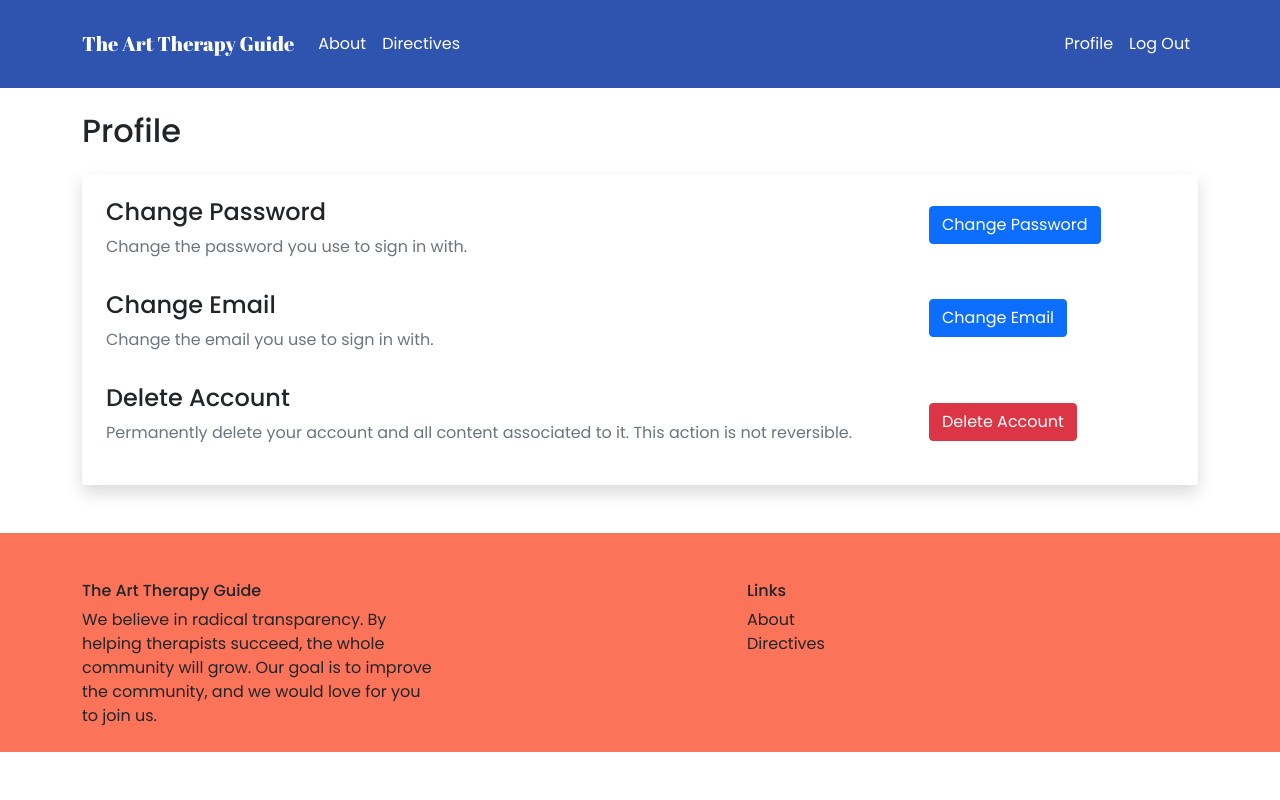
After one commit to brennan-wright/ArtTherapyGuide, a Django app: page /user/profile/ in a window 1280 px wide. The commit adds this page. Run offline with Django 3.2, Linux system fonts and the light colour scheme; the visitor is signed in with stand-in values (Sample User, id 1); parts of the project's set-up code (start-up, migrations or seed data) failed here and were passed over; some libraries are stand-ins or nearby versions.

Commit message:
Adding profile

```diff
--- a/arttherapy/urls.py
+++ b/arttherapy/urls.py
@@ -6,6 +6,7 @@ from django.conf.urls import include, url
 from django.contrib import admin
 from django.urls import path
 from django.views.generic.base import TemplateView
+from users import urls as users_urls
 
 from . import views as health_check
 from .views import AboutView, HomeView
@@ -25,6 +26,7 @@ urlpatterns = [
          AboutView.as_view(), name='about'),
     path('',
          HomeView.as_view(), name='home'),
+    path('user/', include(users_urls)),
 
 ]
 
--- a/frontend/templates/navbar.html
+++ b/frontend/templates/navbar.html
@@ -20,7 +20,7 @@
             <ul class="navbar-nav d-flex">
                 {% if request.user.is_authenticated %}
                 <li class="nav-item">
-                    <a class="nav-link active" href="#">Profile</a>
+                    <a class="nav-link active" href="{% url 'profile' %}">Profile</a>
                 </li>
                 <li class="nav-item">
                     <a class="nav-link active" href="{% url 'account_logout' %}">{% trans "Log Out" %}</a>
--- /dev/null
+++ b/frontend/templates/users/profile.html
@@ -0,0 +1,52 @@
+{% extends "base.html" %}
+
+{% block meta_description %}
+{% endblock %}
+
+{% block head_title %}
+Profile - Art Therapy Guide
+{% endblock %}
+
+{% block content %}
+
+<div class="container">
+    <h2 class="my-4">Profile</h2>
+    <div class="col-md shadow p-4 mb-4">
+
+
+        <div class="row">
+            <div class="col-9">
+                <h4>Change Password</h4>
+                <p class="text-muted">Change the password you use to sign in with.</p>
+            </div>
+            <div class="col-3">
+                <a class="btn btn-primary mx-lg-1 my-2" href="{% url 'account_change_password' %}">Change Password</a>
+            </div>
+        </div>
+
+        <div class="row mt-3">
+            <div class="col-9">
+                <h4>Change Email</h4>
+                <p class="text-muted">Change the email you use to sign in with.</p>
+            </div>
+            <div class="col-3">
+                <a class="btn btn-primary mx-lg-1 my-2" href="{% url 'account_email' %}">Change Email</a>
+            </div>
+        </div>
+
+
+        <div class="row mt-3">
+            <div class="col-9">
+                <h4>Delete Account</h4>
+                <p class="text-muted">Permanently delete your account and all content associated to it. This action is
+                    not reversible.</p>
+            </div>
+            <div class="col-3 justify-content-center align-self-center">
+                <a class="btn btn-danger mx-lg-1 my-2" href="{% url 'delete-profile' %}">Delete Account</a>
+            </div>
+        </div>
+    </div>
+</div>
+
+
+{% endblock  %}
--- /dev/null
+++ b/users/urls.py
@@ -0,0 +1,8 @@
+from django.conf.urls import url
+
+from . import views
+
+urlpatterns = [
+    url(r'^profile/$', views.ProfileView, name='profile'),
+    url(r'^delete-profile/$', views.UserDeleteView.as_view(), name='delete-profile'),
+]
--- a/users/views.py
+++ b/users/views.py
@@ -1,3 +1,39 @@
-from django.shortcuts import render
+from django.contrib import messages
+from django.contrib.auth import logout
+from django.contrib.auth.decorators import login_required
+from django.contrib.auth.mixins import LoginRequiredMixin
+from django.shortcuts import redirect, render
+from django.views.generic import View
+
+from .forms import UserDeleteForm
 
 # Create your views here.
+
+
+@login_required
+def ProfileView(request, *args, **kwargs):
+    return render(request, 'users/profile.html')
+
+
+class UserDeleteView(LoginRequiredMixin, View):
+    """
+    Deletes the currently signed-in user and all associated data.
+    """
+
+    def get(self, request, *args, **kwargs):
+        form = UserDeleteForm()
+        return render(request, 'users/user_deletion.html', {'form': form})
+
+    def post(self, request, *args, **kwargs):
+        form = UserDeleteForm(request.POST)
+        # Form will be valid if checkbox is checked.
+        if form.is_valid():
+            user = request.user
+            # Logout before we delete. This will make request.user
+            # unavailable (or actually, it points to AnonymousUser).
+            logout(request)
+            # Delete user (and any associated ForeignKeys, according to
+            # on_delete parameters).
+            user.delete()
+            messages.success(request, 'Account successfully deleted')
+            return redirect('/')
```
